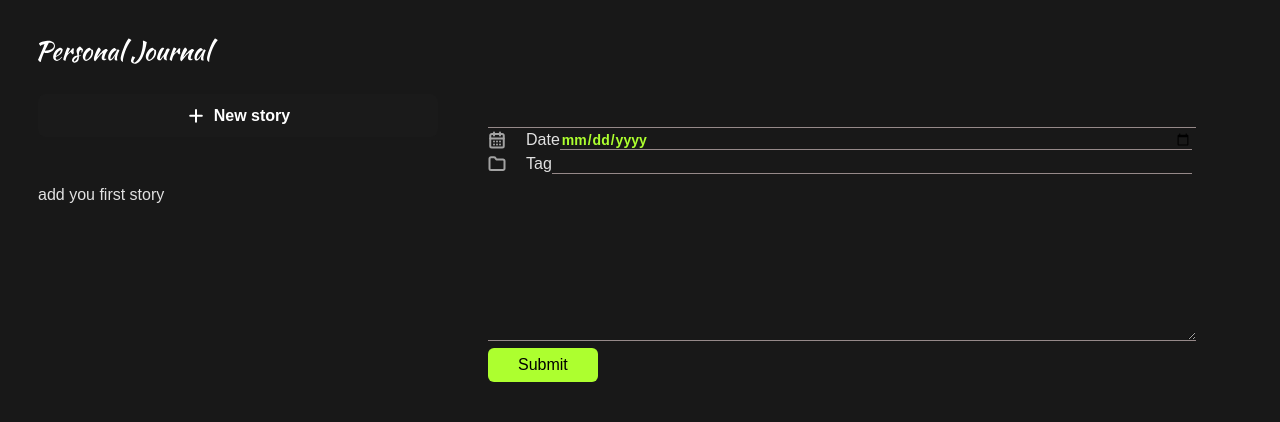
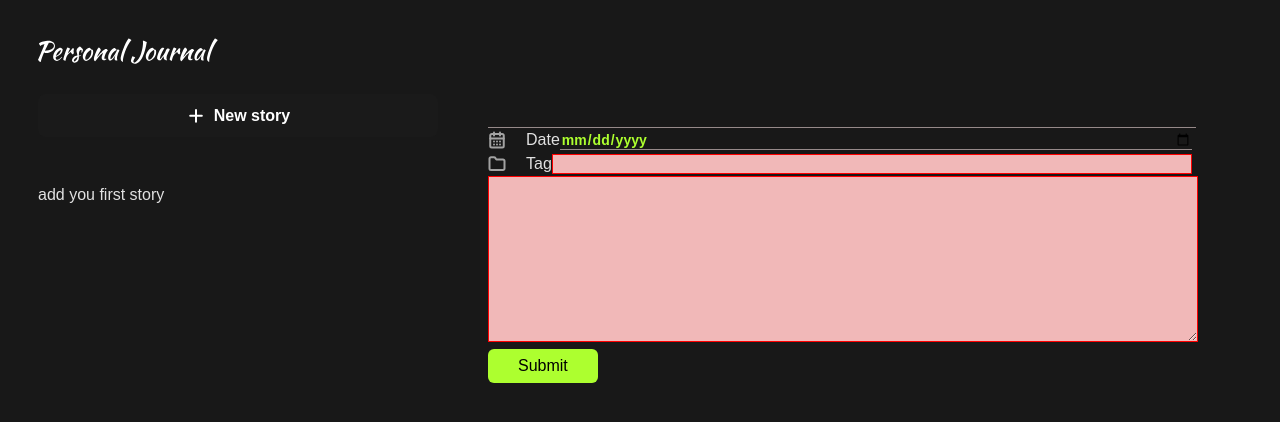
Before and after one commit to dktwho/daybook, a React (Vite) app: page / in a window 1280 px wide. Shown: the top 422 px of the page. Built offline with nearby package versions, Linux system fonts and the light colour scheme.

Commit message:
inside JournalForm change useState to useReducer with action

```diff
--- a/src/components/JournalForm/JournalForm.jsx
+++ b/src/components/JournalForm/JournalForm.jsx
@@ -1,66 +1,44 @@
 import {Button} from "../Button/Button.jsx";
-import {useEffect, useState} from "react";
+import {useEffect, useReducer} from "react";
 import s from './JournalForm.module.css'
 import cn from 'classnames'
+import {formReducer, INITIAL_STATE} from "./JournalForm.state.js";
 
-const INITIAL_STATE = {
-    id: true,
-    title: true,
-    text: true,
-    date: true,
-    tag: true
-}
+
 export const JournalForm = ({addNewPost}) => {
-    const [formValidState, setFormValidState] = useState(INITIAL_STATE)
+    const [formState, dispatchForm] = useReducer(formReducer, INITIAL_STATE)
+    const {isValid, isFormReadyToSubmit, values} = formState
 
     useEffect(() => {
         let timerId;
-        if(!formValidState.date || !formValidState.title || formValidState.tag) {
+        if (!isValid.date || !formState.isValid.title || formState.isValid.tag) {
             timerId = setTimeout(() => {
-                setFormValidState(INITIAL_STATE)
+                dispatchForm({type: 'RESET_VALIDITY'})
             }, 1000)
-
         }
         return () => {
             clearTimeout(timerId)
         }
-    }, [formValidState])
+    }, [isValid])
+
+    useEffect(() => {
+        if (isFormReadyToSubmit) {
+            addNewPost(values)
+        }
+    }, [isFormReadyToSubmit])
 
     const addJournalItem = (e) => {
         e.preventDefault()
         const formData = new FormData(e.target)
         const formProps = Object.fromEntries(formData)
-        let isFormValid = true
-        if (!formProps.title?.trim().length) {
-            setFormValidState(state => ({...state, title: false}))
-            isFormValid = false
-        } else {
-            setFormValidState(state => ({...state, title: true}))
-        }
-        if (!formProps.text?.trim().length) {
-            setFormValidState(state => ({...state, text: false}))
-            isFormValid = false
-        } else {
-            setFormValidState(state => ({...state, text: true}))
-        }
-        if (!formProps.date) {
-            setFormValidState(state => ({...state, date: false}))
-            isFormValid = false
-        } else {
-            setFormValidState(state => ({...state, date: true}))
-        }
-        if (!isFormValid) {
-            return
-        }
-        addNewPost(formProps)
+        dispatchForm({type: 'SUBMIT', payload: formProps})
     }
-
 
     return (
         <form className={s.journalForm} onSubmit={addJournalItem}>
             <div>
                 <input type="text" name={'title'}
-                       className={cn(s['input-title'], {[s['invalid']]: !formValidState.title})}/>
+                       className={cn(s['input-title'], {[s['invalid']]: !isValid.title})}/>
             </div>
 
             <div className={s['form-row']}>
@@ -68,7 +46,7 @@ export const JournalForm = ({addNewPost}) => {
                     <img src="/Frame1.svg" alt="icon-calendar"/>
                     <span>Date</span></label>
                 <input type="date" id={'date'} name={'date'}
-                       className={cn(s['input'], {[s['invalid']]: !formValidState.date})}/>
+                       className={cn(s['input'], {[s['invalid']]: !isValid.date})}/>
             </div>
 
             <div className={s['form-row']}>
@@ -76,11 +54,11 @@ export const JournalForm = ({addNewPost}) => {
                     <img src="/Frame2.svg" alt="icon-tag"/>
                     <span>Tag</span></label>
                 <input name={'tag'} id={'tag'} type="text"
-                       className={cn(s['input'], {[s['invalid']]: !formValidState.text})}/>
+                       className={cn(s['input'], {[s['invalid']]: !isValid.text})}/>
             </div>
 
             <textarea name="text" id="" cols="30" rows="10"
-                      className={cn(s['input'], {[s['invalid']]: !formValidState.text})}/>
+                      className={cn(s['input'], {[s['invalid']]: !isValid.text})}/>
             <Button text={'Submit'}/>
         </form>
     );
--- /dev/null
+++ b/src/components/JournalForm/JournalForm.state.js
@@ -0,0 +1,33 @@
+export const INITIAL_STATE = {
+    isValid: {
+        post: true,
+        title: true,
+        date: true
+    },
+    values: {
+        text: undefined,
+        title: undefined,
+        date: undefined
+    },
+    isFormReadyToSubmit: false
+}
+
+export function formReducer(state, action) {
+    switch (action.type) {
+        case 'RESET_VALIDITY': {
+            return {...state, isValid: INITIAL_STATE.isValid}
+        }
+        case 'SUBMIT': {
+            const titleValidity = action.payload.title?.trim().length
+            const textValidity = action.payload.text?.trim().length
+            const dateValidity = action.payload.date
+            return {
+                values: action.payload, isValid: {
+                    text: textValidity,
+                    title: titleValidity,
+                    date: dateValidity
+                }, isFormReadyToSubmit: textValidity && textValidity && dateValidity
+            }
+        }
+    }
+}
```
